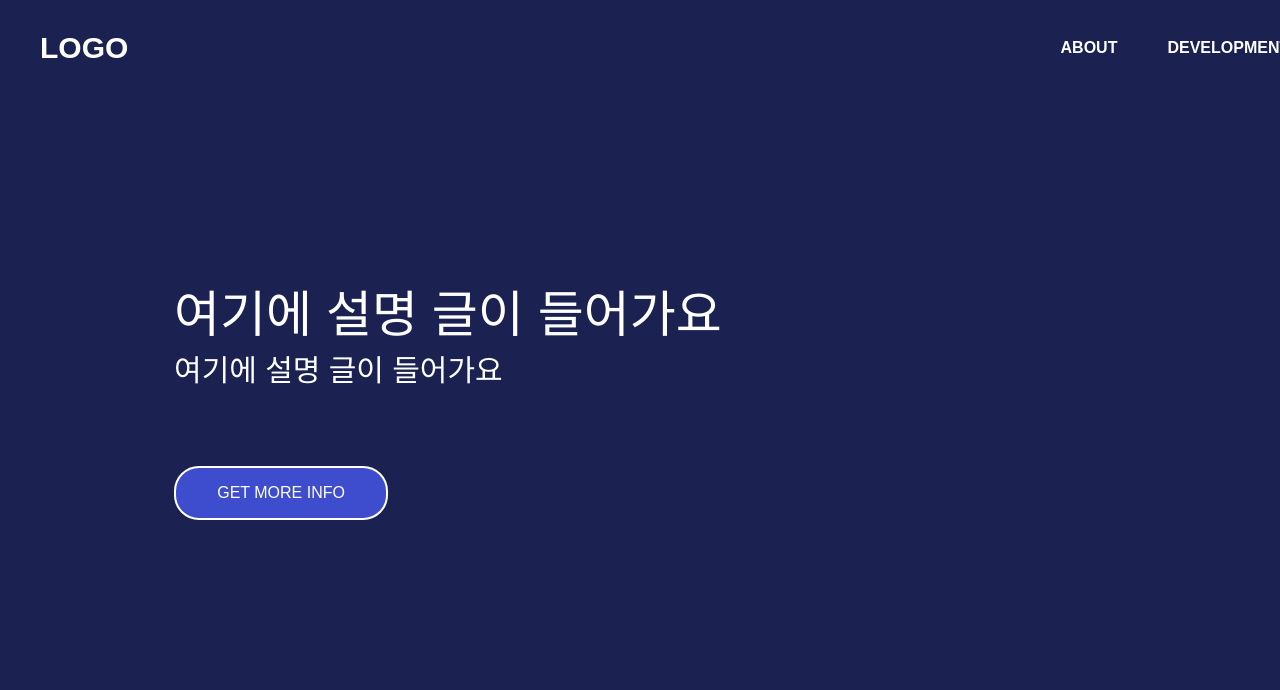
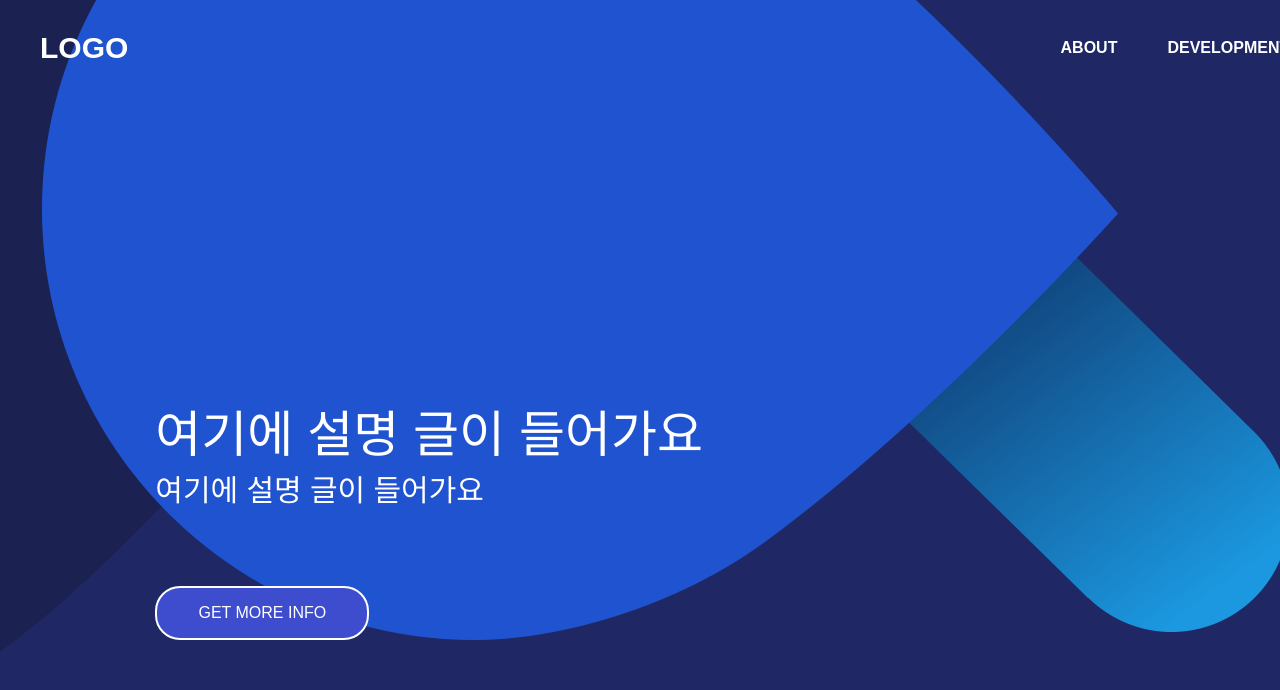
Before and after one commit to dwook/assignmentsFromCho1, a plain HTML site: page index.html in a window 1280 px wide. Shown: the top 690 px of the page. Drawn offline with nearby package versions, Linux system fonts and the light colour scheme.

Commit message:
first draft finished

```diff
--- a/index.html
+++ b/index.html
@@ -55,11 +55,18 @@
 
         <main>
             <section>
+                <div class="background">
+                    <div class="shape1"></div>
+                    <div class="shape2"></div>
+                    <div class="shape3"></div>
+                    <div class="shape4"></div>
+                </div>
                 <div class="main_panel">
                     <p class="tit">여기에 설명 글이 들어가요</p>
                     <p class="txt">여기에 설명 글이 들어가요</p>
                     <p class="more"><a href="#">GET MORE INFO</a></p>
                 </div>
+
             </section>
         </main>
 
--- a/main.js
+++ b/main.js
@@ -17,6 +17,22 @@ $gnb.on("mouseenter", function(){
         $(this).removeClass("on")
     }
 })
+
+
+
+$(".background").on("mousemove", function(e){
+
+    var posX = e.pageX;
+    var posY = e.pageY;
+
+    $(".shape1").css({"bottom":0 -(posY/200)+"%", "right":0 -(posX/300)+"%"})
+    $(".shape2").css({"bottom":21 -(posY/300)+"%", "right":17 +(posX/200)+"%"})
+    $(".shape3").css({"bottom":24 +(posY/200)+"%", "right":-18 +(posX/300)+"%"})
+    $(".shape4").css({"bottom":20 -(posY/300)+"%", "right":28 -(posX/200)+"%"})
+})
+
+
+
 
 
 var $devs = $(".dev > li");
--- a/style.css
+++ b/style.css
@@ -15,8 +15,8 @@ header {position:absolute;z-index:10;width:1903px;}
 .header.on nav li.on {background:#f7f9fd;}
 .header.on nav li.on > a {color:#59c6fd;}
 
-main {display:flex;flex:2 0px;height:100%;align-items:center;justify-content:center;}
-main .main_panel {margin-left:-60%;}
+main {position:relative;display:flex;flex:2 0px;height:100%;align-items:center;justify-content:center;}
+main .main_panel {margin-left:-40%;position:absolute;z-index:50;}
 main .main_panel .tit {font-size:50px;color:#ffffff;line-height:1.4;}
 main .main_panel .txt {font-size:30px;color:#ffffff;line-height:1.4;}
 main .main_panel .more {width:210px;margin-top:74px;border:2px solid #ffffff;border-radius:25px;background:#3d4dce;font-size:16px;line-height:50px;text-align:center;}
@@ -102,6 +102,12 @@ nav > ul > li > a {font-size:16px;font-weight:bold;color:#ffffff;line-height:96p
 .dev .mo ul li + li + li a::before {background-position:-200px -50px;}
 .dev .panel ul li a {font-weight:bold;color:#3341a6;}
 
+.background{position:absolute;top:0;bottom:0;left:0;right:0;overflow:hidden;}
+.shape1 {position:absolute;bottom:0;right:0;width:1721px;height:905px;background:url("./img/img_04.png")}
+.shape2 {position:absolute;bottom:21%;right:17%;width:504px;height:495px;background:url("./img/img_03.png")}
+.shape3 {position:absolute;bottom:24%;right:-18%;width:535px;height:427px;background:url("./img/img_02.png")}
+.shape4 {position:absolute;bottom:20%;right:28%;width:1076px;height:862px;background:url("./img/img_01.png")}
+
 aside {width:350px;height:100%;}
 aside ul {flex-direction:column;height:100%;}
 aside ul li {display:flex;overflow:hidden;box-sizing:border-box;width:100%;height:33.33333%;padding-top:50px;background:#3d4ecd;align-items:center;justify-content:center;}
```
